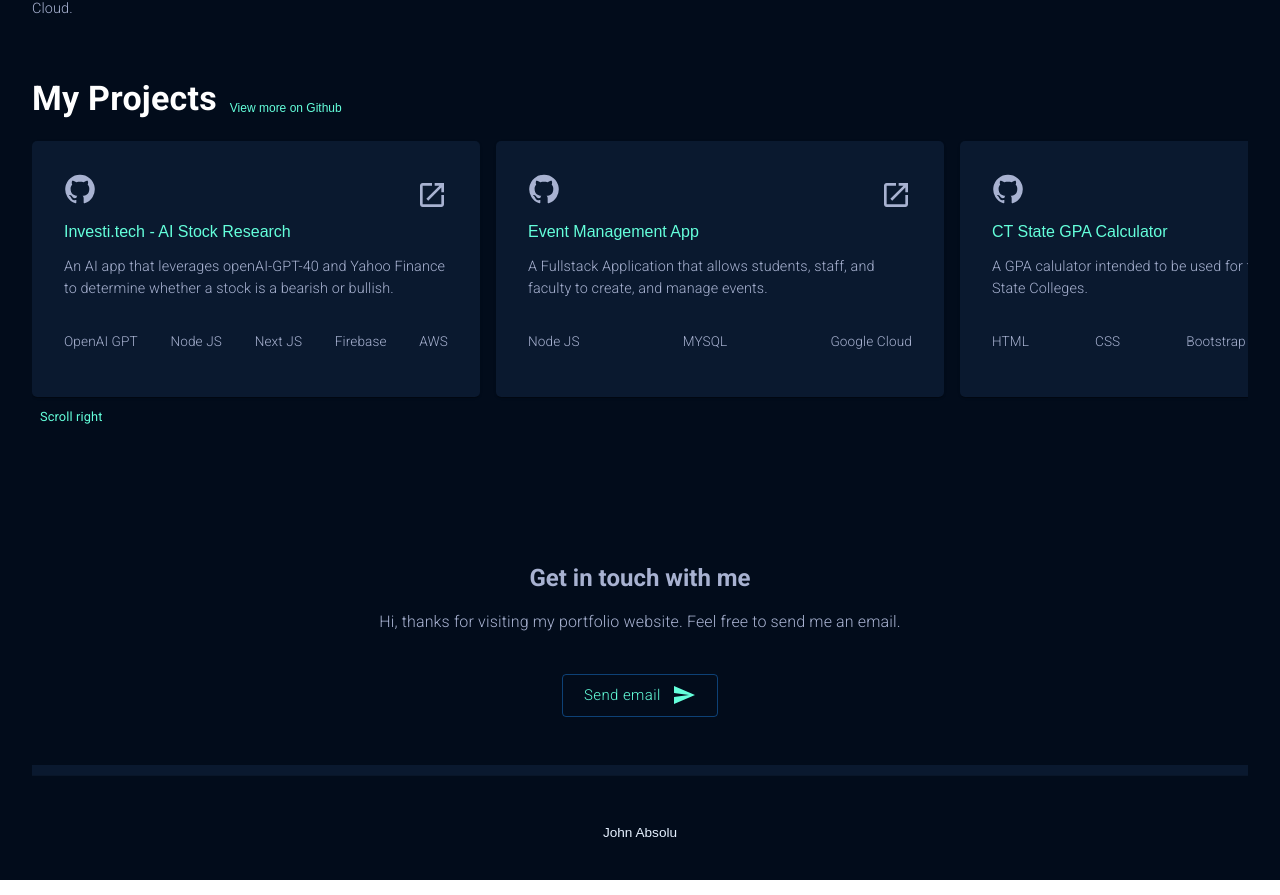
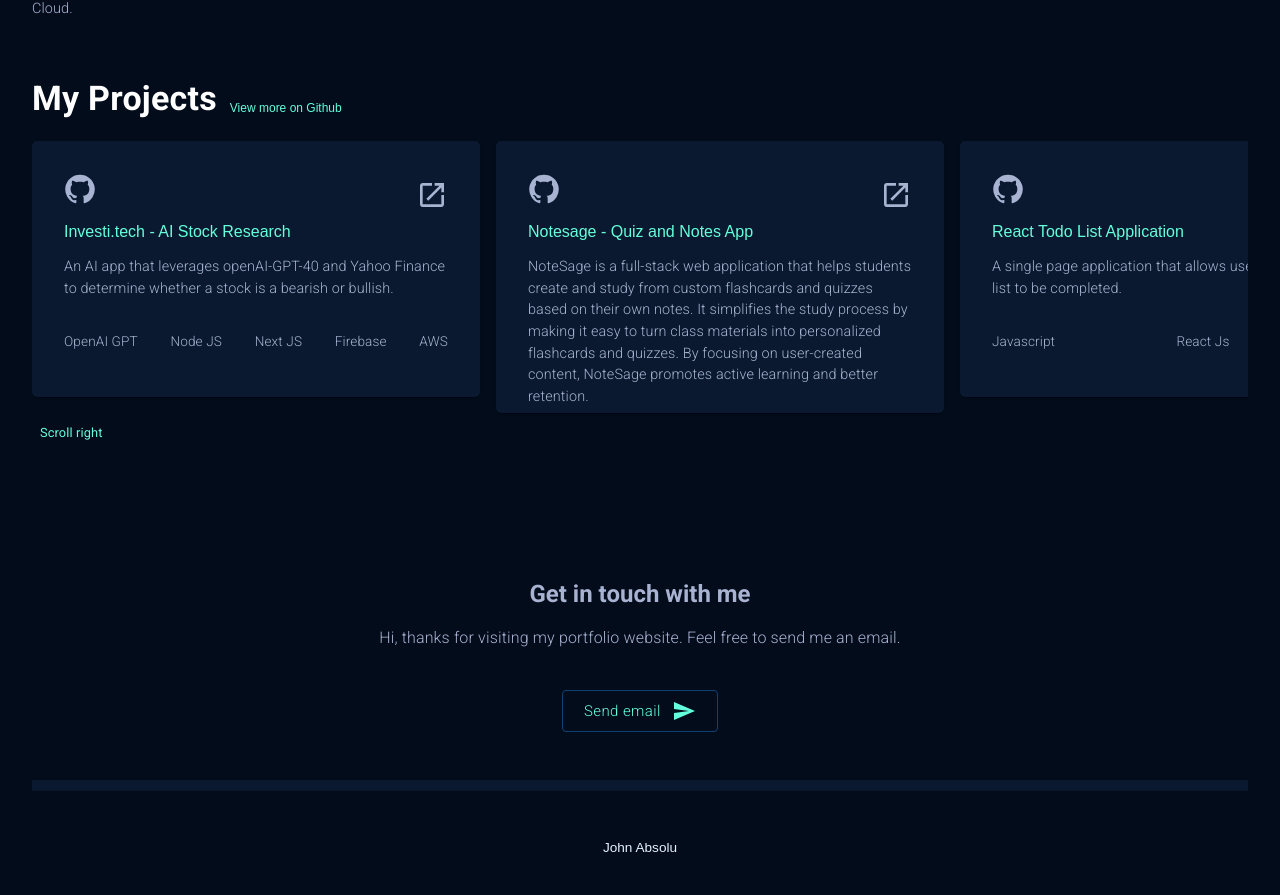
Before and after one commit to JAbsolu/React-portfolio, a React (Create React App) app: page / in a window 1280 px wide. Shown: the part 898-1793 px from the top of the page. Built offline with nearby package versions, Linux system fonts and the light colour scheme.

Commit message:
Added Notesage project, and removed other projects

```diff
--- a/package.json
+++ b/package.json
@@ -44,5 +44,8 @@
       "last 1 firefox version",
       "last 1 safari version"
     ]
+  },
+  "devDependencies": {
+    "prettier": "^3.6.2"
   }
 }
--- a/src/components/Projects/projects.jsx
+++ b/src/components/Projects/projects.jsx
@@ -5,12 +5,9 @@ import Card from "@mui/material/Card";
 import CardContent from "@mui/material/CardContent";
 import FlexBetween from "../flexBetween";
 import { themeSettings } from "../../theme";
-// import { useMediaQuery } from "@mui/material";
 import { projects } from "../../resources";
 
 const ProjectCards = () => {
-  // const isMac = useMediaQuery("(min-width: 1400px)");
-
   const green = themeSettings.palette.primary.green;
   const navy = themeSettings.palette.primary.navy;
   const lightSlate = themeSettings.palette.primary.lightSlate;
@@ -90,14 +87,9 @@ const ProjectCards = () => {
                 {description}
               </Typography>
 
-            <FlexBetween
-              sx={{
-                pb: "0",
-              }}
-            >
+              <FlexBetween sx={{ pb: "0" }} >
                 {technologies.map((value) => (
-                <Typography
-                  sx={{
+                  <Typography key={value} sx={{
                       color: lightSlate,
                       fontWeight: "200",
                       fontSize: "0.85rem",
--- a/src/resources.js
+++ b/src/resources.js
@@ -34,12 +34,45 @@ export const projects = [
     description: "An AI app that leverages openAI-GPT-40 and Yahoo Finance to determine whether a stock is a bearish or bullish.",
   },
   {
+    name: "Notesage - Quiz and Notes App",
+    frontendView: 'https://www.note-sage.com/',
+    github: "https://github.com/JAbsolu/Invest.ai",
+    technology: ["Node JS", "Express JS", "Mongo DB", "AWS", "Next JS", "Material UI", "Tailwind CSS", "Javascript"],
+    description: `NoteSage is a full-stack web application that helps students create and study from custom flashcards
+                  and quizzes based on their own notes. It simplifies the study process by making it easy to turn class
+                  materials into personalized flashcards and quizzes. By focusing on user-created content, NoteSage
+                  promotes active learning and better retention.`,
+  },
+  {
+      name: "React Todo List Application",
+      frontendView: "https://todo-blond-theta.vercel.app/",
+      github: "https://github.com/JAbsolu/Todo-app",
+      technology: ["Javascript", "React Js", "CSS"],
+      description:
+        "A single page application that allows users to add tasks to a list to be completed.",
+    },
+  {
+      name: "Weather App",
+      frontendView: "https://htweather.vercel.app/",
+      github: "https://github.com/JAbsolu/weather-app",
+      technology: ["React", "Weather API", "Geolocation API" , "Material UI"],
+      description: "A weather application with weather and geolocation API, allowing users to get weather info based on their live location.",
+    },
+  {
     name: "Event Management App",
     // frontendView: 'https://ctstategpa.vercel.app/',
     github: "https://github.com/JAbsolu/Invest.ai",
     technology: ["Node JS", "MYSQL", "Google Cloud"],
     description: "A Fullstack Application that allows students, staff, and faculty to create, and manage events.",
   },
+   {
+      name: "Social Media App",
+      frontendView: null,
+      github: "https://github.com/JAbsolu/FullStack-Social-app",
+      technology: ["React", "Redux", "Node JS", "MongoDb", "Express JS"],
+      description:
+        "A Fullstack social media website, allows users to signup/signin and add friends.",
+    },
   {
     name: "CT State GPA Calculator",
     frontendView: 'https://ctstategpa.vercel.app/',
@@ -48,6 +81,13 @@ export const projects = [
     description: "A GPA calulator intended to be used for the Connecticut State Colleges.",
   },
   {
+      name: "Full-Stack Dealership Application",
+      frontendView: null,
+      github: "https://github.com/JAbsolu/Serverside-programing-Final-Project",
+      technology: ["PHP", "MySQL", "Bootstrap", "HTML", "CSS", "JavaScript"],
+      description: "A Full-stack car dealership app with a MySQL database",
+    },
+  {
     name: "Team and Task Manager App",
     frontendView: null,
     github: "https://github.com/JAbsolu/Team-management-app",
@@ -55,41 +95,12 @@ export const projects = [
     description: "A MERN Stack team and task manager app, that allows teams to colloborate, assigns tasks based on their respective levels.",
   },
     {
-      name: "Weather App",
-      frontendView: "https://htweather.vercel.app/",
-      github: "https://github.com/JAbsolu/weather-app",
-      technology: ["React", "Weather API", "Geolocation API" , "Material UI"],
-      description: "A weather application with weather and geolocation API, allowing users to get weather info based on their live location.",
-    },
-    {
-      name: "Full-Stack Dealership Application",
-      frontendView: null,
-      github: "https://github.com/JAbsolu/Serverside-programing-Final-Project",
-      technology: ["PHP", "MySQL", "Bootstrap", "Hack"],
-      description: "A Full-stack car dealership app with a MySQL database",
-    },
-    {
-      name: "React Todo List Application",
-      frontendView: "https://todo-blond-theta.vercel.app/",
-      github: "https://github.com/JAbsolu/Todo-app",
-      technology: ["Javascript", "React Js", "CSS"],
+      name: "Ecommerce Website",
+      frontendView: "https://sneakeryoo.vercel.app",
+      github: "https://github.com/JAbsolu/sneaker-web-app",
+      technology: ["HTML", "CSS", "Javascript"],
       description:
-        "A single page application that allows users to add tasks to a list to be completed.",
-    },
-    {
-      name: "MERN Social Media App",
-      frontendView: null,
-      github: "https://github.com/JAbsolu/FullStack-Social-app",
-      technology: ["React", "Redux", "Node JS", "MongoDb"],
-      description:
-        "A Fullstack social media website, allows users to signup/signin and add friends.",
-    },
-    {
-      name: "Javascript calculator",
-      frontendView: "https://jscalculator-ruby.vercel.app/",
-      github: "https://github.com/JAbsolu/Javascript-calculator",
-      technology: ["HTML", "CSS", "Javascript"],
-      description: "A javascript calculator that allows users to calculate",
+        "A multi-page ecommerce website that allows users to view a product and add to cart.",
     },
     {
       name: "Emergency Response App",
@@ -99,26 +110,4 @@ export const projects = [
       description:
         "A 4 page web application that allows users to login and request emergency assistance.",
     },
-    {
-      name: "Ecommerce Website",
-      frontendView: "https://sneakeryoo.vercel.app",
-      github: "https://github.com/JAbsolu/sneaker-web-app",
-      technology: ["HTML", "CSS", "Javascript"],
-      description:
-        "A multi-page ecommerce website that allows users to view a product and add to cart.",
-    },
-    {
-      name: "Lease Payment Calculator",
-      frontendView: null,
-      github: "https://github.com/JAbsolu/lease-payment-calculator",
-      technology: ["PHP", "HTML", "Bootstrap", "CSS"],
-      description: "A one page web app that helps calculate car lease payment. Used in the Fullstack dealership project.",
-    },
-    {
-      name: "Leetcode Solutions",
-      frontendView: "https://github.com/JAbsolu/Leetcode-Solutions",
-      github: "https://github.com/JAbsolu/Leetcode-Solutions",
-      technology: ["Javascript", "Python"],
-      description: "A list of my leetcode solutions. New solutions are added weekly",
-    },
   ];
```
Also changed, not shown: 1 other file (tests, documents, lock files or other folders). Lines whose indentation alone changed are shown as unchanged.
